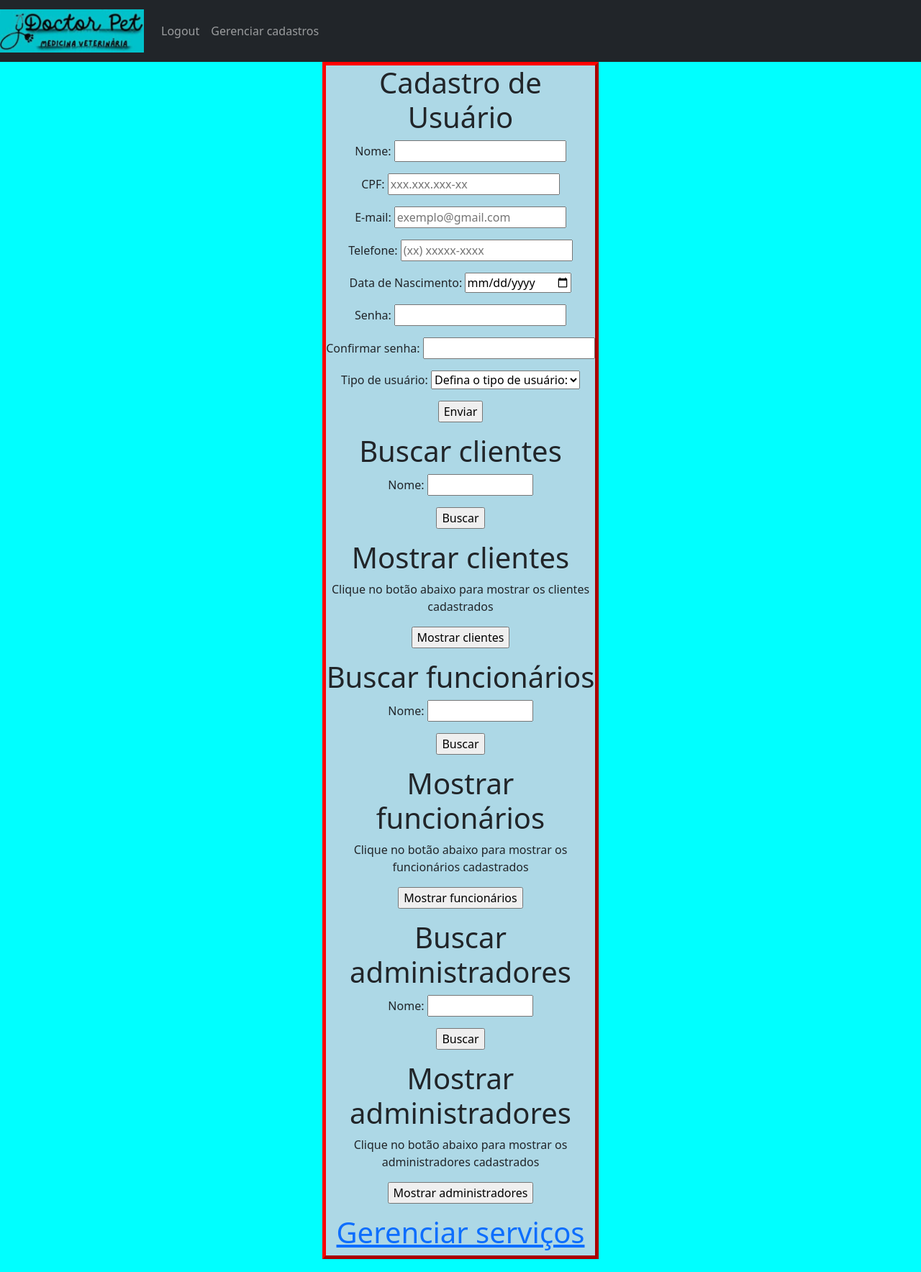
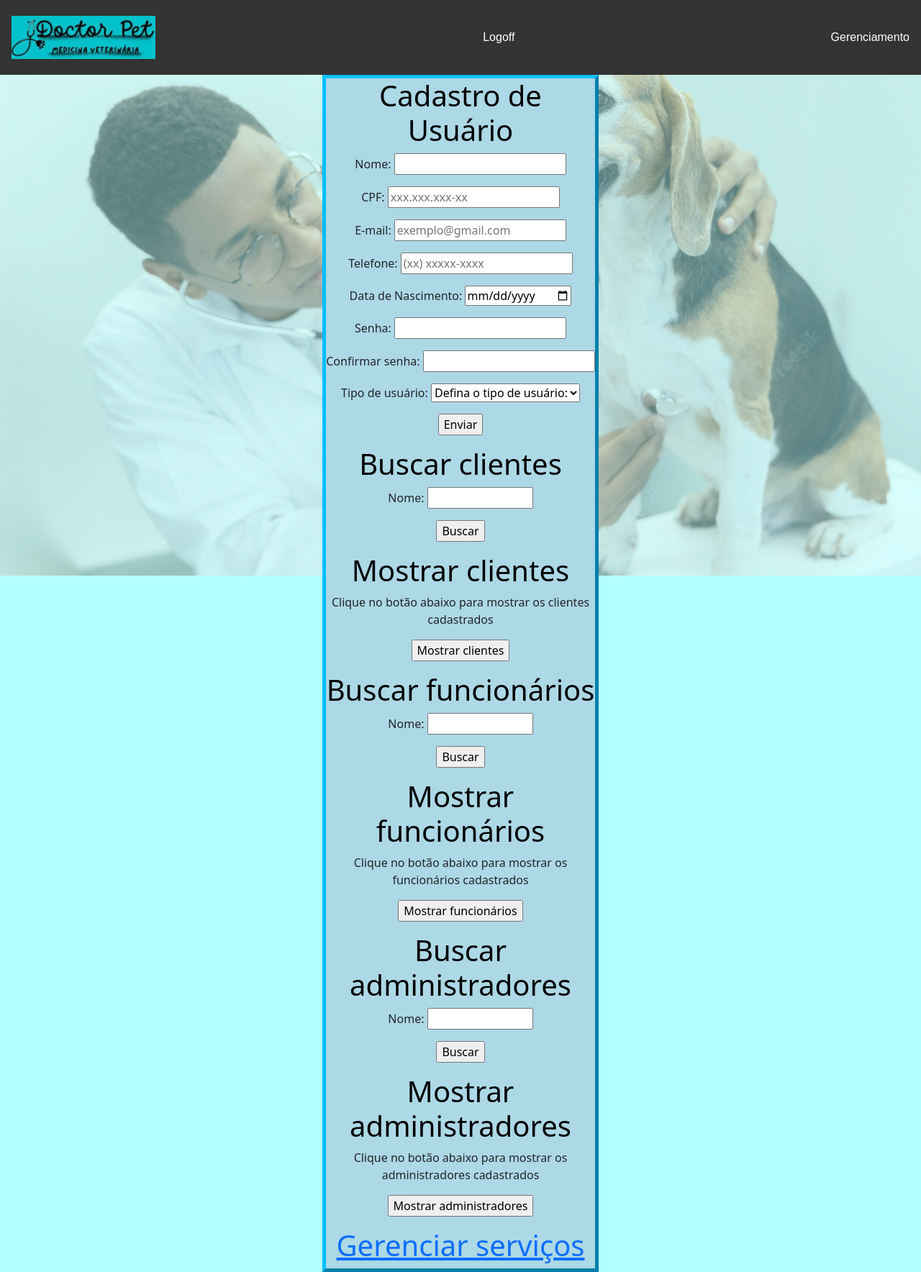
Before and after one commit to cp2-dc-info-projeto-final/doctor-pet, a PHP site: page /form_extra.php in a window 1280 px wide. Shown: the whole page at 72% size. Run offline with PHP 8.4, Linux system fonts and the light colour scheme; the visitor is signed in with stand-in values (Sample User, id 1).

Commit message:
Add files via upload

```diff
--- /dev/null
+++ b/src/_css/background.css
@@ -0,0 +1,30 @@
+.hero {
+    position: relative;
+    height: 100vh;
+    width: 100%;
+    display: flex;
+    align-items: center;
+    justify-content: center;
+}
+
+.hero::before {
+      content: "";
+      background-image: url('../img/site_bg.webp');
+      background-attachment: fixed;
+      background-size: cover;
+      position: absolute;
+      top: 0px;
+      right: 0px;
+      bottom: 0px;
+      left: 0px;
+      opacity: 0.5;
+}
+
+h1 {
+  position: relative;
+  color: #000000;
+  text-align: center;
+}
+div {
+    position: relative;
+}
--- a/src/_css/login.css
+++ b/src/_css/login.css
@@ -1,7 +1,7 @@
 .login {
     min-width: 300px;
     width: 30%;
-    border: 5px outset red;
+    border: 5px outset deepskyblue;
     background-color: lightblue;
     text-align: center;
     margin-left: auto;
--- a/src/form_extra.php
+++ b/src/form_extra.php
@@ -4,13 +4,14 @@
     <head>
     <link rel="stylesheet" href="_css/bootstrap.css">
     <link rel="stylesheet" href="_css/login.css">
+    <link rel="stylesheet" href="_css/background.css">
         <title>Cadastro de Usuário</title>
         <meta charset="UTF-8">
         <meta name="viewport" content="width=device-width, initial-scale=1, shrink-to-fit=no">
         <style>
-body {
-  background-color: cyan;
-}
+    body{
+    background-color: rgb(0,255,255, 0.30);
+    }
 </style>
 <script>
     function mascara_cpf(i){
@@ -45,7 +46,8 @@ const phoneMask = (value) => {
     <?php
     if ($_SESSION["tipo"] == "administrador") {
     ?>
-    <div class="login">
+    <div class="hero">
+        <div class="login">
         <h1>Cadastro de Usuário</h1>
         <form action="pagina_extra.php" method="POST">
             <input type="hidden" name="operacao" value="inserir">
@@ -115,6 +117,7 @@ const phoneMask = (value) => {
 
         <h1><a href='servicos/editar_servicos.php'>Gerenciar serviços</a></h1>
     </div>
+    </div>
         <?php
         }
         ?>
--- a/src/nav.php
+++ b/src/nav.php
@@ -1,21 +1,103 @@
+<head>
+    <style>
+.navbar {
+  overflow: hidden;
+  background-color: #333;
+  font-family: Arial, Helvetica, sans-serif;
+}
+
+.navbar a {
+  float: left;
+  font-size: 16px;
+  color: white;
+  text-align: center;
+  padding: 14px 16px;
+  text-decoration: none;
+}
+
+.dropdown {
+  float: left;
+  overflow: hidden;
+}
+
+.dropdown .dropbtn {
+  cursor: pointer;
+  font-size: 16px;
+  border: none;
+  outline: none;
+  color: white;
+  padding: 14px 16px;
+  background-color: inherit;
+  font-family: inherit;
+  margin: 0;
+}
+
+.navbar a:hover, .dropdown:hover .dropbtn, .dropbtn:focus {
+  background-color: gray;
+}
+
+.dropdown-content {
+  display: none;
+  position: absolute;
+  background-color: #f9f9f9;
+  min-width: 160px;
+  box-shadow: 0px 8px 16px 0px rgba(0,0,0,0.2);
+  z-index: 1;
+}
+
+.dropdown-content a {
+  float: none;
+  color: black;
+  padding: 12px 16px;
+  text-decoration: none;
+  display: block;
+  text-align: left;
+}
+
+.dropdown-content a:hover {
+  background-color: #ddd;
+}
+
+.show {
+  display: block;
+}
+</style>
+</head>
 <body>
-<nav class="navbar navbar-expand-sm bg-dark navbar-dark">
+<div class="navbar">
  <a class="navbar-brand" href="index.php">
  <img src="img/logo2.jpg" style="width:200px;">
  </a>
- <ul class="navbar-nav">
- <li class="nav-item">
- <a class="nav-link" href="logout.php">Logout</a>
- </li>
+ <a href="logout.php">Logoff</a>
  <?php
     if ($_SESSION["tipo"] == "administrador") {
     ?>
-    <li class="nav-item">
-    <a class="nav-link" href="form_extra.php">Gerenciar cadastros</a>
-    </li>
+    <div class="dropdown">
+        <button class="dropbtn " onclick="myFunction()">
+        Gerenciamento
+        <i class="fa fa-caret-down"></i>
+        </button>
+        <div class="dropdown-content" id="myDropdown">
+            <a href="form_extra.php">Cadastrar usuários</a>
+        </div>
+    </div>
 <?php
     }
     ?>
  </ul>
-</nav>
+</div>
+<script>
+function myFunction() {
+  document.getElementById("myDropdown").classList.toggle("show");
+}
+
+window.onclick = function(e) {
+  if (!e.target.matches('.dropbtn')) {
+  var myDropdown = document.getElementById("myDropdown");
+    if (myDropdown.classList.contains('show')) {
+      myDropdown.classList.remove('show');
+    }
+  }
+}
+</script>
 </body>
```
Also changed, not shown: src/index.php (+6 -3 lines), src/login.html (+7 -14 lines), src/img/site_bg.webp (added).
